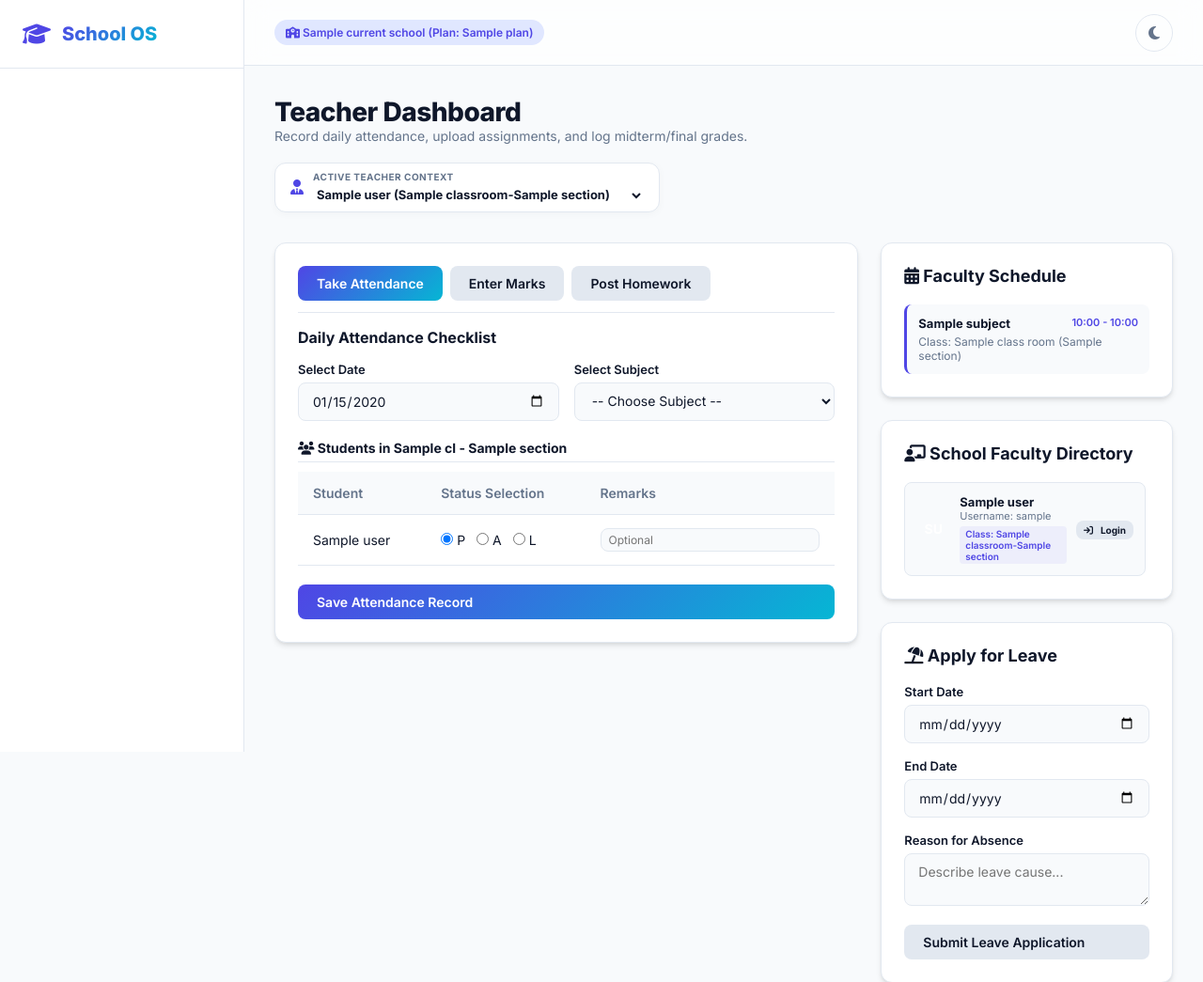
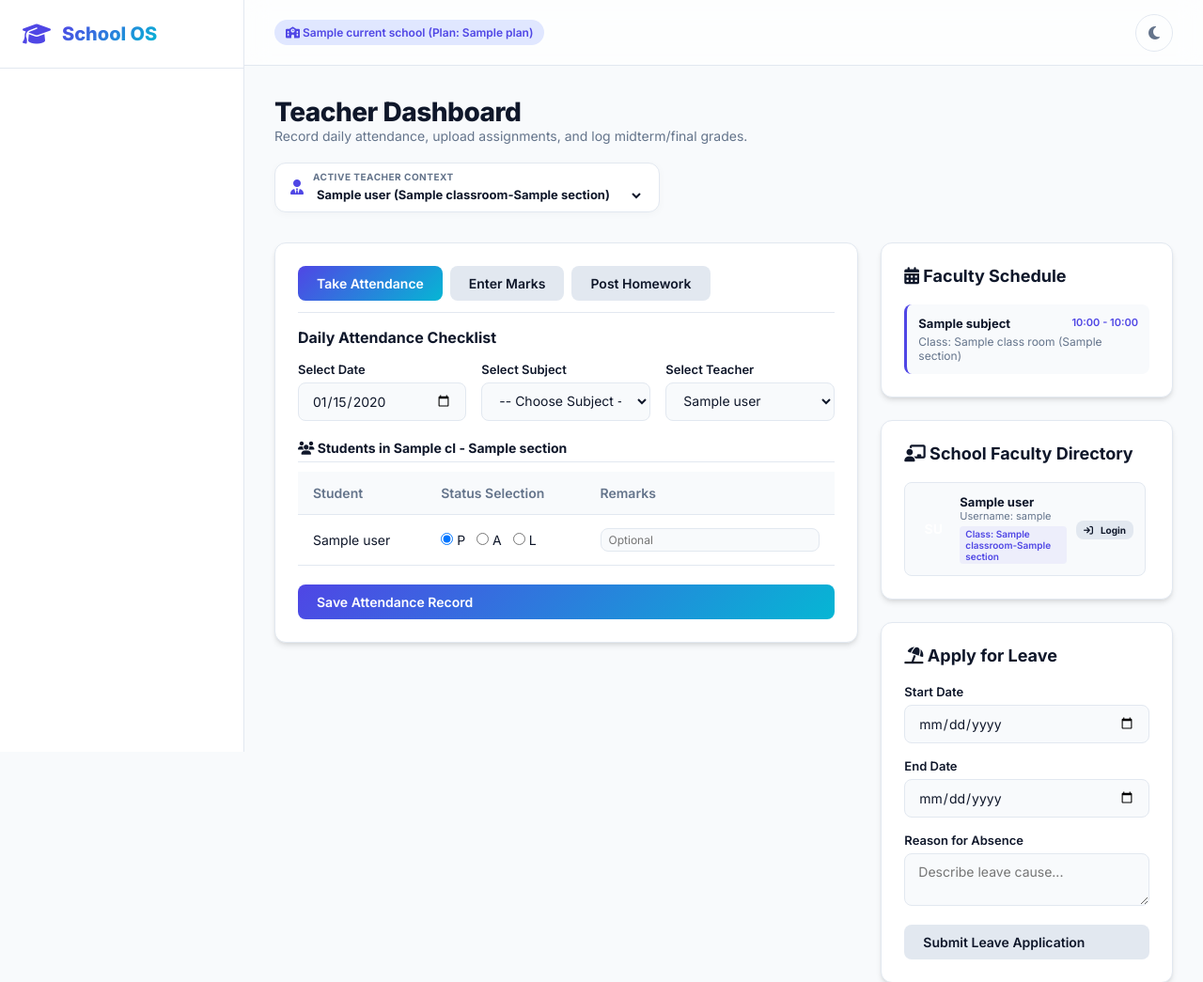
Before and after one commit to ashishkumarkasani21-create/school-os, a Django app: template templates/reports/teacher_dashboard.html in a window 1280 px wide. Shown: the top 1045 px of the page at 94% size. Run offline with Django 5.2, Linux system fonts and the light colour scheme; the template is opened without the code that fills it: most values are stand-ins (such as "Sample title", 1, 10 or a date in 2020).

Commit message:
feat: Add Select Teacher column dropdown to Take Attendance panel on Teacher Dashboard

```diff
--- a/templates/reports/teacher_dashboard.html
+++ b/templates/reports/teacher_dashboard.html
@@ -46,17 +46,27 @@
                 <form action="{% url 'record_attendance' %}" method="post">
                     {% csrf_token %}
 
-                    <div style="display: flex; gap: 16px; margin-bottom: 20px;">
-                        <div style="flex: 1;">
+                    <div style="display: flex; gap: 16px; margin-bottom: 20px; flex-wrap: wrap;">
+                        <div style="flex: 1; min-width: 150px;">
                             <label for="attendance_date" style="font-size: 13px; font-weight: 600; margin-bottom: 6px; display: block;">Select Date</label>
                             <input type="date" name="attendance_date" id="attendance_date" class="form-control" value="{{ today|date:'Y-m-d' }}" required>
                         </div>
-                        <div style="flex: 1;">
+                        <div style="flex: 1; min-width: 180px;">
                             <label for="attendance_subject_id" style="font-size: 13px; font-weight: 600; margin-bottom: 6px; display: block;">Select Subject</label>
                             <select name="subject_id" id="attendance_subject_id" class="form-control" required>
                                 <option value="">-- Choose Subject --</option>
                                 {% for cs in class_subjects %}
                                     <option value="{{ cs.subject.id }}">{{ cs.subject.name }} ({{ cs.class_room.name }} - {{ cs.class_room.section }})</option>
+                                {% endfor %}
+                            </select>
+                        </div>
+                        <div style="flex: 1; min-width: 180px;">
+                            <label for="attendance_teacher_id" style="font-size: 13px; font-weight: 600; margin-bottom: 6px; display: block;">Select Teacher</label>
+                            <select name="teacher_id" id="attendance_teacher_id" class="form-control" required>
+                                {% for t in all_teachers %}
+                                    <option value="{{ t.id }}" {% if t.user == request.user %}selected{% endif %}>
+                                        {{ t.user.get_full_name }}
+                                    </option>
                                 {% endfor %}
                             </select>
                         </div>
```
